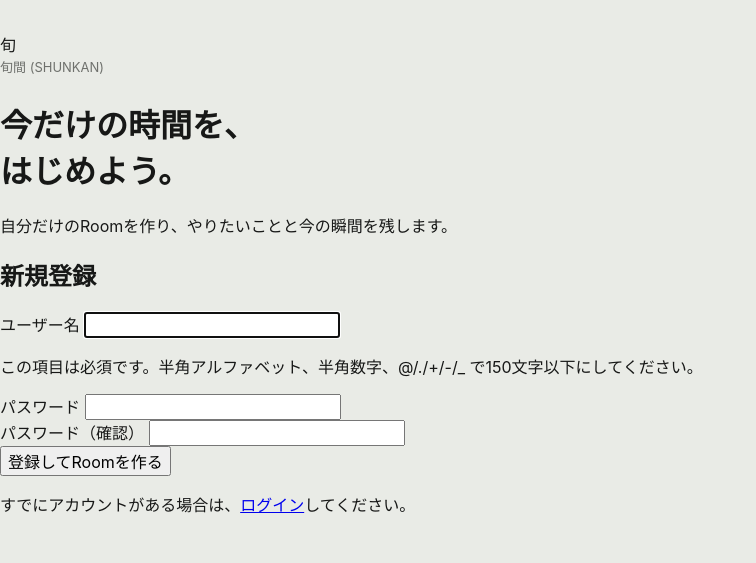
After one commit to KDGT2026-Summer-Techjam/SHUNKAN, a Django app: page /accounts/signup/ in a window 1280 px wide. The commit adds this page. Shown: the top 563 px of the page, without its empty margins (0-756 px from the left). Run offline with Django 5.2, Linux system fonts and the light colour scheme.

Commit message:
サインアップページを追加

```diff
--- a/core/templates/core/login.html
+++ b/core/templates/core/login.html
@@ -35,6 +35,7 @@
         <button class="button" type="submit">ログインしてRoomへ進む</button>
       </form>
       <p class="field-note">開発用デモアカウントは <strong>demo / demo</strong> です。公開環境では使用しません。</p>
+      <a class="button--secondary" href="{% url 'signup' %}">新規登録する</a>
     </section>
   </main>
 </body>
--- /dev/null
+++ b/core/templates/core/signup.html
@@ -0,0 +1,47 @@
+{% load static %}
+<!doctype html>
+<html lang="ja">
+<head>
+  <meta charset="utf-8">
+  <meta name="viewport" content="width=device-width, initial-scale=1">
+  <title>旬間 (SHUNKAN) | 新規登録</title>
+  <link rel="stylesheet" href="{% static 'core/css/v8-ui.css' %}">
+</head>
+<body>
+  <main class="app centered">
+    <div class="brand-mark" aria-hidden="true">旬</div>
+    <p class="eyebrow">旬間 (SHUNKAN)</p>
+    <h1>今だけの時間を、<br>はじめよう。</h1>
+    <p class="lead">自分だけのRoomを作り、やりたいことと今の瞬間を残します。</p>
+
+    <section class="section card" aria-labelledby="signup-title">
+      <h2 id="signup-title">新規登録</h2>
+      <form class="form-card" method="post">
+        {% csrf_token %}
+        {% if form.non_field_errors %}
+          <div class="notice" role="alert">{{ form.non_field_errors }}</div>
+        {% endif %}
+        <div class="field">
+          <label for="{{ form.username.id_for_label }}">ユーザー名</label>
+          {{ form.username }}
+          {% if form.username.help_text %}<p class="field-note">{{ form.username.help_text }}</p>{% endif %}
+          {% if form.username.errors %}<p class="field-note" role="alert">{{ form.username.errors|striptags }}</p>{% endif %}
+        </div>
+        <div class="field">
+          <label for="{{ form.password1.id_for_label }}">パスワード</label>
+          {{ form.password1 }}
+          {% if form.password1.help_text %}<p class="field-note">{{ form.password1.help_text|striptags }}</p>{% endif %}
+          {% if form.password1.errors %}<p class="field-note" role="alert">{{ form.password1.errors|striptags }}</p>{% endif %}
+        </div>
+        <div class="field">
+          <label for="{{ form.password2.id_for_label }}">パスワード（確認）</label>
+          {{ form.password2 }}
+          {% if form.password2.errors %}<p class="field-note" role="alert">{{ form.password2.errors|striptags }}</p>{% endif %}
+        </div>
+        <button class="button" type="submit">登録してRoomを作る</button>
+      </form>
+      <p class="field-note">すでにアカウントがある場合は、<a href="{% url 'login' %}">ログイン</a>してください。</p>
+    </section>
+  </main>
+</body>
+</html>
--- a/core/urls.py
+++ b/core/urls.py
@@ -5,6 +5,7 @@ from . import views
 
 urlpatterns = [
     path("", views.home, name="home"),
+    path("accounts/signup/", views.signup, name="signup"),
     path(
         "accounts/login/",
         auth_views.LoginView.as_view(template_name="core/login.html"),
--- a/core/views.py
+++ b/core/views.py
@@ -1,9 +1,23 @@
+from django.contrib.auth import login
 from django.contrib.auth.decorators import login_required
+from django.contrib.auth.forms import UserCreationForm
 from django.shortcuts import redirect, render
 
 
 def home(request):
     return redirect("login")
+
+
+def signup(request):
+    if request.method == "POST":
+        form = UserCreationForm(request.POST)
+        if form.is_valid():
+            user = form.save()
+            login(request, user)
+            return redirect("rooms")
+    else:
+        form = UserCreationForm()
+    return render(request, "core/signup.html", {"form": form})
 
 
 @login_required
```
Also changed, not shown: core/tests.py (+30 -0 lines), docs/02-開発ガイド.md (+1 -1 lines), docs/09-単体HTMLからDjango接続への実装手順.md (+2 -1 lines).
